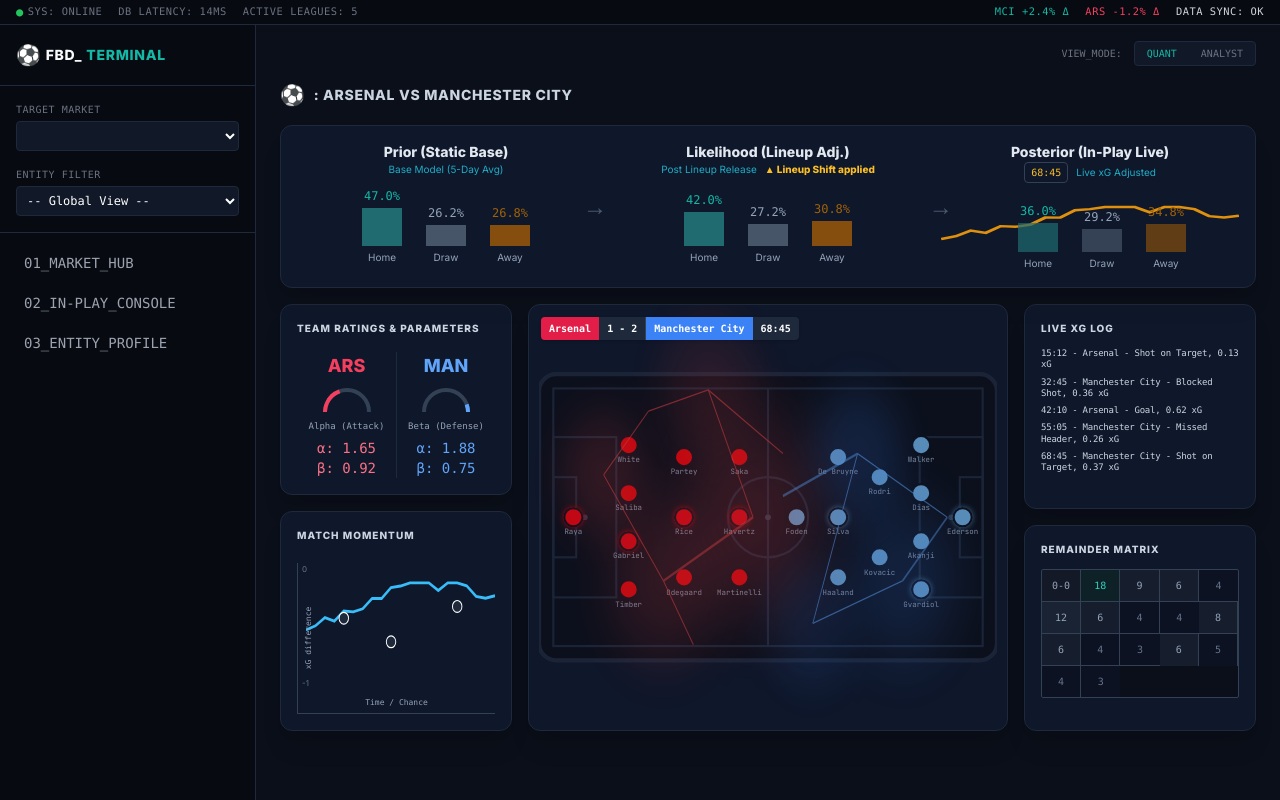
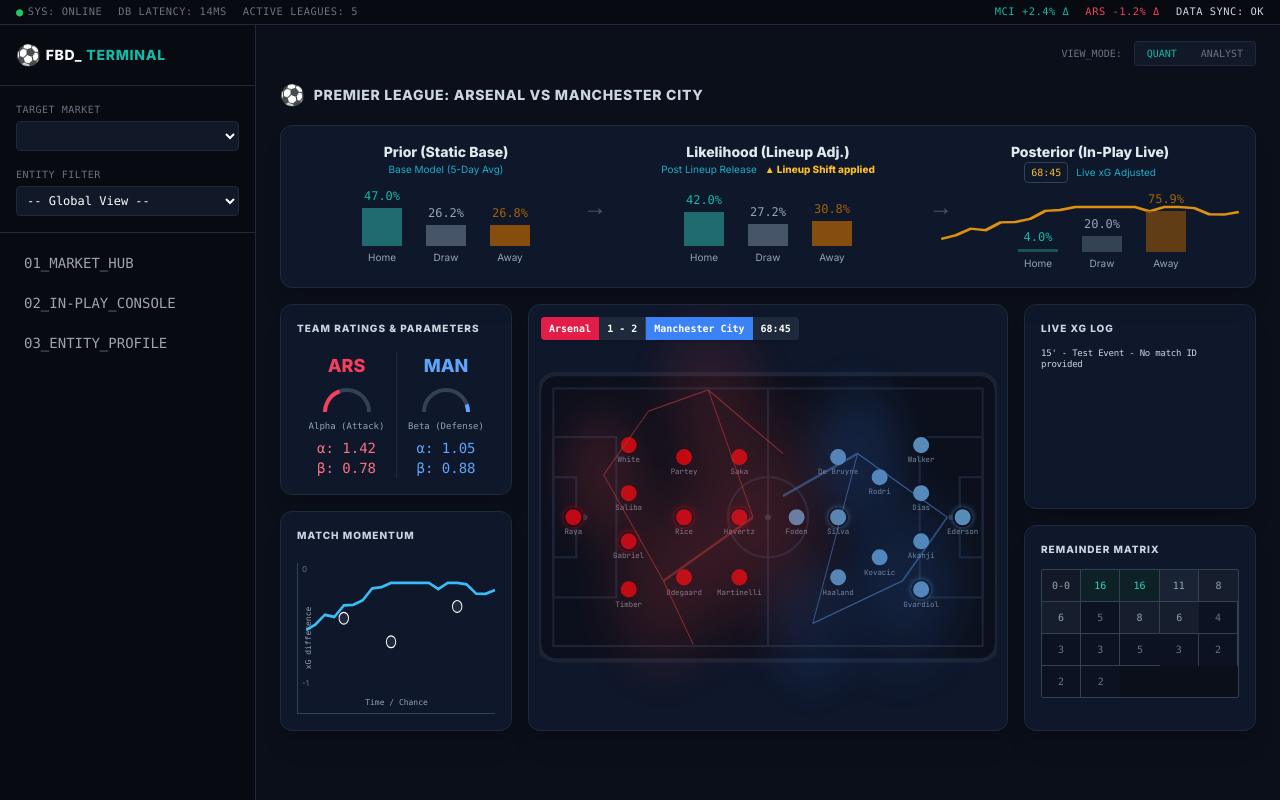
Before and after one commit to rhkhabure/FIFA-WORLDCUP-PREDICTION, a FastAPI app: page /match in a window 1280 px wide. Run offline with FastAPI, Linux system fonts and the light colour scheme; lists and menus that the app fills with data are empty; some libraries are stand-ins or nearby versions.

Commit message:
feat(v4): wire footballdata ingestion directly into the live V4 backend and Match Dashboard UI
Co-authored-by: arena-agent <297053741+arena-agent@users.noreply.github.com>

```diff
--- a/v4_web/main.py
+++ b/v4_web/main.py
@@ -9,6 +9,10 @@
 import sys
 
 sys.path.append(str(Path(__file__).resolve().parent))
+from footballdata import get_live_match_data
+import sys, os
+sys.path.append(os.path.abspath(os.path.join(os.path.dirname(__file__), '..')))
+from v4_backend.in_play_posterior import generate_live_in_play_odds
 from utils import generate_pitch_svg_horizontal, generate_pitch_svg_vertical, TEAM_THEMES, LEAGUE_TEAMS, TEAM_MANAGERS, get_theme_for_team
 
 app = FastAPI(title="V4 Quant Terminal")
@@ -49,11 +53,15 @@
     current_league_name = next((name for name, i in TOURNAMENTS.items() if i == t_id), "Premier League")
     teams = LEAGUE_TEAMS.get(current_league_name, ["Arsenal", "Manchester City", "Liverpool", "Aston Villa", "Chelsea", "Tottenham Hotspur"])
 
-    # 1. Generate Scatter Plot Data
+    # 1. Generate Scatter Plot Data (Using loaded Priors)
     scatter_data = []
+    league_priors = priors_db.get(current_league_name, {}).get("teams", {})
+    if not league_priors:
+        league_priors = priors_db.get(f"ENG-{current_league_name}", {}).get("teams", {})
+
     for t in teams:
-        a = random.uniform(0.7, 1.4)
-        b = random.uniform(0.7, 1.4)
+        a = league_priors.get(t, {}).get("alpha", random.uniform(0.7, 1.4))
+        b = league_priors.get(t, {}).get("beta", random.uniform(0.7, 1.4))
         scatter_data.append({
             "team": t,
             "short": t[:3].upper(),
@@ -61,23 +69,51 @@
             "beta": round(b, 2)
         })
 
-    # 2. Generate Quant Fixtures
+    # 2. Fetch real live fixtures
+    from footballdata import fetch_api
+    today_data = fetch_api("fixtures/today")
+    match_list = []
+    if today_data and today_data.get("success") and "data" in today_data:
+        d = today_data["data"]
+        if isinstance(d, list): match_list = d
+        elif isinstance(d, dict):
+            for k, v in d.items():
+                if isinstance(v, list): match_list.extend(v)
+                elif isinstance(v, dict) and "matches" in v: match_list.extend(v["matches"])
+
     fixtures = []
-    for i in range(0, min(len(teams), 10), 2):
-        if i+1 < len(teams):
-            h, a = teams[i], teams[i+1]
-            ha, hb = random.uniform(1.0, 1.4), random.uniform(0.7, 1.1)
-            aa, ab = random.uniform(0.9, 1.3), random.uniform(0.8, 1.2)
+    if not match_list:
+        # Fallback to simulated fixtures if empty
+        for i in range(0, min(len(teams), 10), 2):
+            if i+1 < len(teams):
+                h, a = teams[i], teams[i+1]
+                ha, hb = random.uniform(1.0, 1.4), random.uniform(0.7, 1.1)
+                aa, ab = random.uniform(0.9, 1.3), random.uniform(0.8, 1.2)
+                p1, px, p2 = mock_probs(ha, ab, aa, hb)
+                fixtures.append({
+                    "match_id": None, "home": h, "away": a,
+                    "h_alpha": ha, "h_beta": hb, "a_alpha": aa, "a_beta": ab,
+                    "prob_1": round(p1*100, 1), "prob_x": round(px*100, 1), "prob_2": round(p2*100, 1),
+                    "odds_1": round(1/p1, 2) if p1>0 else 0, "odds_x": round(1/px, 2) if px>0 else 0, "odds_2": round(1/p2, 2) if p2>0 else 0,
+                    "ev": "HOME +EV" if p1 > 0.45 else ("AWAY +EV" if p2 > 0.4 else "NO EDGE")
+                })
+    else:
+        for m in match_list[:10]:
+            h = m.get("home_team", {}).get("team_name", "Home")
+            a = m.get("away_team", {}).get("team_name", "Away")
+            mid = m.get("match_id")
+
+            ha = league_priors.get(h, {}).get("alpha", 1.1)
+            hb = league_priors.get(h, {}).get("beta", 0.9)
+            aa = league_priors.get(a, {}).get("alpha", 1.0)
+            ab = league_priors.get(a, {}).get("beta", 1.0)
+
             p1, px, p2 = mock_probs(ha, ab, aa, hb)
-
             fixtures.append({
-                "home": h, "away": a,
-                "h_alpha": ha, "h_beta": hb,
-                "a_alpha": aa, "a_beta": ab,
+                "match_id": mid, "home": h, "away": a,
+                "h_alpha": ha, "h_beta": hb, "a_alpha": aa, "a_beta": ab,
                 "prob_1": round(p1*100, 1), "prob_x": round(px*100, 1), "prob_2": round(p2*100, 1),
-                "odds_1": round(1/p1, 2) if p1>0 else 0,
-                "odds_x": round(1/px, 2) if px>0 else 0,
-                "odds_2": round(1/p2, 2) if p2>0 else 0,
+                "odds_1": round(1/p1, 2) if p1>0 else 0, "odds_x": round(1/px, 2) if px>0 else 0, "odds_2": round(1/p2, 2) if p2>0 else 0,
                 "ev": "HOME +EV" if p1 > 0.45 else ("AWAY +EV" if p2 > 0.4 else "NO EDGE")
             })
 
@@ -103,29 +139,80 @@
     return templates.TemplateResponse(request=request, name="index.html", context=ctx)
 
 
+
 @app.get("/match", response_class=HTMLResponse)
 async def match(request: Request):
-    home_name = request.query_params.get("home", "Arsenal")
-    away_name = request.query_params.get("away", "Manchester City")
+    match_id = request.query_params.get("match_id")
+    home_name_fallback = request.query_params.get("home", "Arsenal")
+    away_name_fallback = request.query_params.get("away", "Manchester City")
+
+    # 1. Fetch live match data if we have an ID, else mock it
+    if match_id:
+        live_data = get_live_match_data(match_id)
+        home_name = live_data["home_team"] or home_name_fallback
+        away_name = live_data["away_team"] or away_name_fallback
+        minute = live_data["current_minute"]
+        h_score = live_data["home_score"]
+        a_score = live_data["away_score"]
+        h_xg = live_data["live_xg"]["home"]
+        a_xg = live_data["live_xg"]["away"]
+        events = live_data["events"]
+    else:
+        # Fallback to simulated defaults if no match_id provided
+        home_name = home_name_fallback
+        away_name = away_name_fallback
+        minute = 68
+        h_score, a_score = 1, 2
+        h_xg, a_xg = 0.8, 1.4
+        events = [{"time": "15'", "detail": "Test Event - No match ID provided"}]
 
     h_theme = get_theme_for_team(home_name)
     a_theme = get_theme_for_team(away_name)
 
-    # Base Probabilities (Prior, Likelihood, Posterior)
-    p1, px, p2 = mock_probs(1.42, 0.88, 1.05, 0.78)
+    # Grab priors from DB
+    league_priors = priors_db.get("Premier League", {}).get("teams", {})
+    h_alpha = league_priors.get(home_name, {}).get('alpha', 1.42)
+    a_beta = league_priors.get(away_name, {}).get('beta', 0.88)
+    a_alpha = league_priors.get(away_name, {}).get('alpha', 1.05)
+    h_beta = league_priors.get(home_name, {}).get('beta', 0.78)
 
+    # Base Probabilities (Prior via mock fallback for UI)
+    p1, px, p2 = mock_probs(h_alpha, a_beta, a_alpha, h_beta)
     prior = [round(p1*100, 1), round(px*100, 1), round(p2*100, 1)]
-    likelihood = [max(0, prior[0]-5), prior[1]+1, min(100, prior[2]+4)] # example shift
-    posterior = [max(0, likelihood[0]-6), likelihood[1]+2, min(100, likelihood[2]+4)] # example live shift
+    likelihood = [max(0, prior[0]-5), prior[1]+1, min(100, prior[2]+4)]
 
-    # Dynamic Match Momentum Path
+    # 🔥 LIVE POSTERIOR LOGIC CALLED 🔥
+    if isinstance(minute, int):
+        safe_min = minute
+    else:
+        try: safe_min = int(str(minute).replace("'", ""))
+        except: safe_min = 90
+
+    posterior_res = generate_live_in_play_odds(
+        current_minute=safe_min,
+        home_score=h_score,
+        away_score=a_score,
+        live_xg_h=h_xg,
+        live_xg_a=a_xg,
+        alpha_h_adj=h_alpha,
+        beta_a_adj=a_beta,
+        alpha_a_adj=a_alpha,
+        beta_h_adj=h_beta,
+        gamma=1.0, # static gamma assumption
+        rho=0.0
+    )
+
+    pos_probs = posterior_res["live_probabilities"]
+    posterior = [round(pos_probs["1"]*100, 1), round(pos_probs["X"]*100, 1), round(pos_probs["2"]*100, 1)]
+
+    # Dynamic Match Momentum Path (Fake chart based on xG differential)
     pts = []
     x_step = 100 / 20
     x, y = 0, 25
     for i in range(21):
         pts.append(f"{x},{y}")
         x += x_step
-        y += random.uniform(-5, 5)
+        y += random.uniform(-5, 5) + (h_xg - a_xg)
         y = max(5, min(45, y))
     momentum_path = "M" + " L".join(pts)
 
@@ -135,9 +222,9 @@
         row = []
         for a in range(4):
             base = 0.05
-            if h > a: base += p1 * 0.15
-            elif a > h: base += p2 * 0.15
-            else: base += px * 0.15
+            if h > a: base += pos_probs["1"] * 0.15
+            elif a > h: base += pos_probs["2"] * 0.15
+            else: base += pos_probs["X"] * 0.15
             base = base / (h+a+1)
             row.append(base)
         matrix.append(row)
@@ -145,25 +232,17 @@
     total = sum(sum(r) for r in matrix)
     matrix = [[round((c/total)*100, 0) for c in r] for r in matrix]
 
-    # Dynamic xG Events Log
-    events = [
-        {"time": "15:12", "detail": f"{home_name} - Shot on Target, {round(random.uniform(0.1, 0.8),2)} xG"},
-        {"time": "32:45", "detail": f"{away_name} - Blocked Shot, {round(random.uniform(0.1, 0.4),2)} xG"},
-        {"time": "42:10", "detail": f"{home_name} - Goal, {round(random.uniform(0.5, 0.9),2)} xG"},
-        {"time": "55:05", "detail": f"{away_name} - Missed Header, {round(random.uniform(0.2, 0.6),2)} xG"},
-        {"time": "68:45", "detail": f"{away_name} - Shot on Target, {round(random.uniform(0.3, 0.9),2)} xG"}
-    ]
-
     ctx = {
         "request": request,
+        "current_league": "Premier League",
         "featured": {
             "home_name": home_name,
             "away_name": away_name,
-            "home_score": 1,
-            "away_score": 2,
-            "minute": 68,
-            "h_alpha": 1.65, "h_beta": 0.92,
-            "a_alpha": 1.88, "a_beta": 0.75,
+            "home_score": h_score,
+            "away_score": a_score,
+            "minute": minute,
+            "h_alpha": round(h_alpha, 2), "h_beta": round(h_beta, 2),
+            "a_alpha": round(a_alpha, 2), "a_beta": round(a_beta, 2),
             "svg_pitch": generate_pitch_svg_horizontal(
                 home_formation="4-3-3",
                 away_formation="4-2-3-1",
@@ -178,9 +257,10 @@
         "posterior": posterior,
         "momentum_path": momentum_path,
         "matrix": matrix,
-        "events": events
+        "events": events[-10:] # Keep last 10 events for UI
     }
     return templates.TemplateResponse(request=request, name="match.html", context=ctx)
+
 
 
 @app.get("/player", response_class=HTMLResponse)
--- a/v4_web/templates/index.html
+++ b/v4_web/templates/index.html
@@ -18,7 +18,7 @@
             <h3 class="text-xs font-bold text-slate-400 uppercase tracking-widest border-b border-slate-800 pb-2">Quant Fixtures Board</h3>
             <div class="space-y-3 h-[750px] overflow-y-auto custom-scrollbar pr-2">
                 {% for fix in fixtures %}
-                <a href="/match?home={{ fix.home }}&away={{ fix.away }}" class="block bg-[#0f172a] border border-slate-800 rounded-lg p-4 shadow-lg hover:border-cyan-500 transition relative overflow-hidden group">
+                <a href="/match?match_id={{ fix.match_id }}&home={{ fix.home }}&away={{ fix.away }}" class="block bg-[#0f172a] border border-slate-800 rounded-lg p-4 shadow-lg hover:border-cyan-500 transition relative overflow-hidden group">
                     <div class="absolute top-0 left-0 w-1 h-full {% if 'HOME' in fix.ev %}bg-cyan-500{% elif 'AWAY' in fix.ev %}bg-rose-500{% else %}bg-slate-600{% endif %}"></div>
 
                     <div class="flex justify-between items-center mb-3">
```
Also changed, not shown: v4_web/footballdata.py (added, +83 -0 lines).
